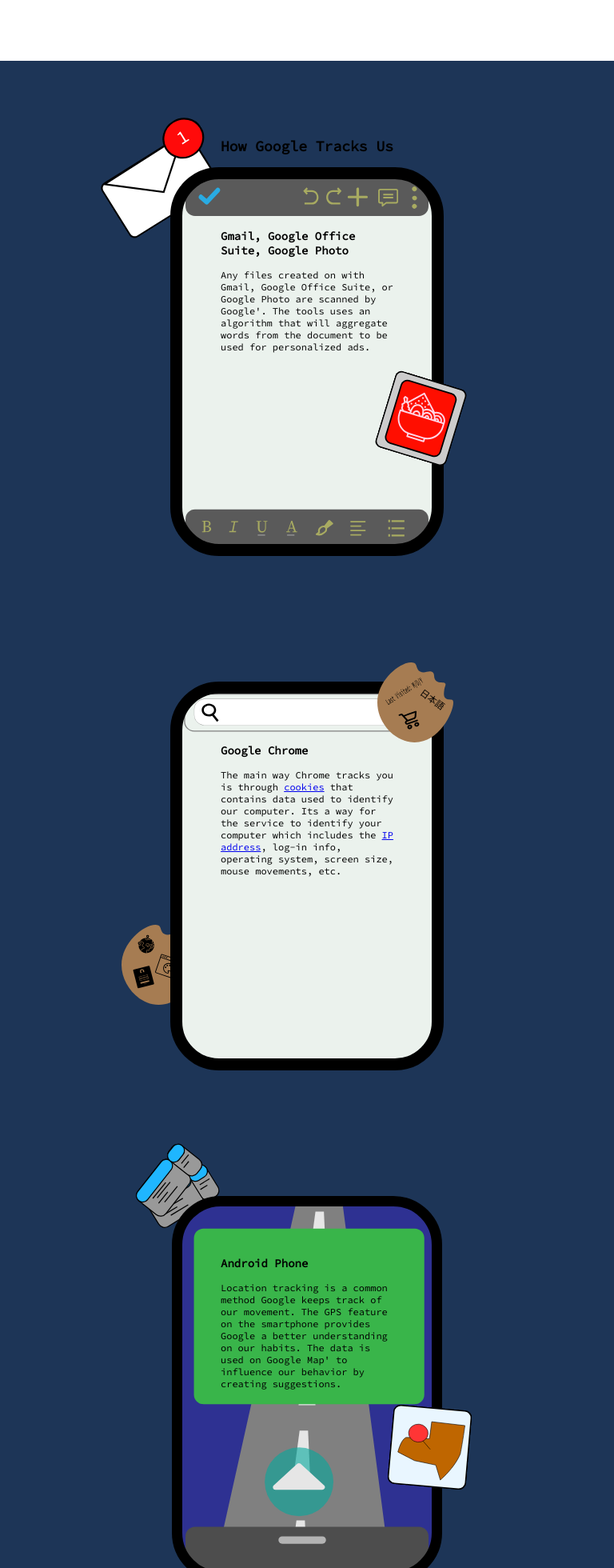
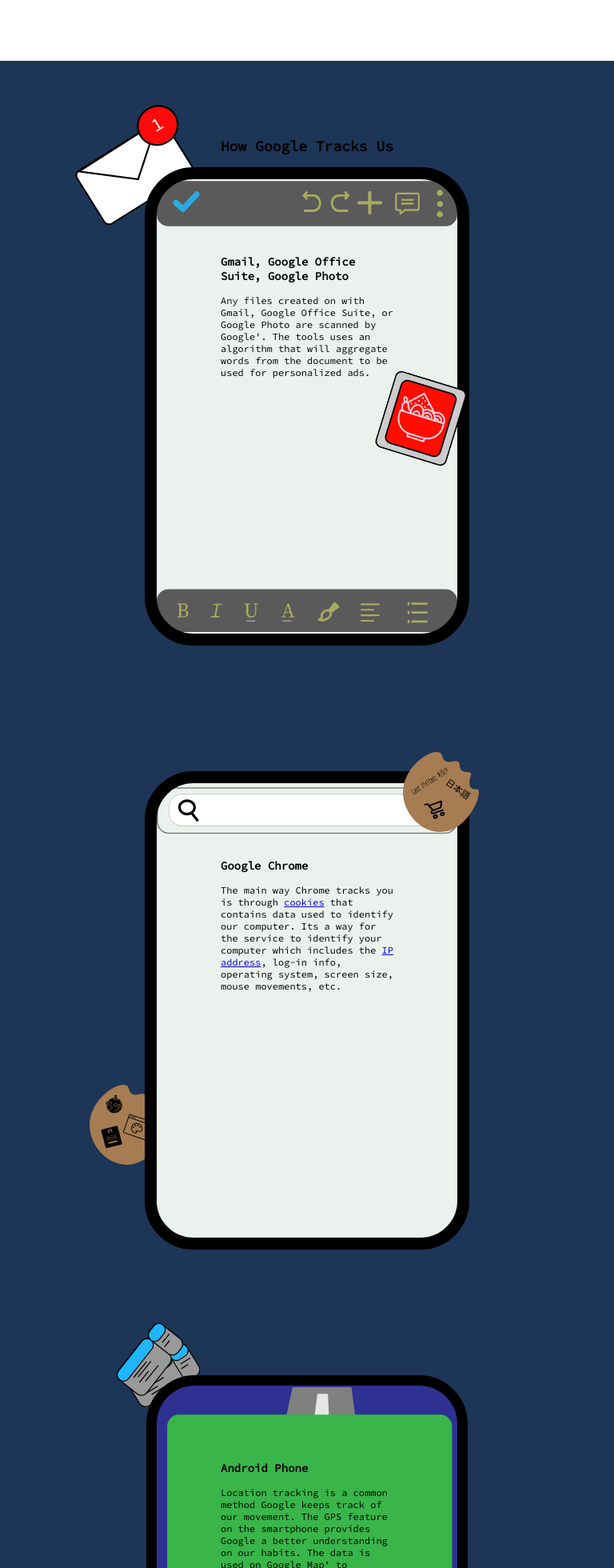
Before and after one commit to Greashun/YouGoogled, a Next.js app: page / in a window 768 px wide. Shown: the part 1040-3000 px from the top of the page at 80% size. Built offline with nearby package versions, Linux system fonts and the light colour scheme.

Commit message:
update media query for 481-769

```diff
--- a/styles/Home.module.css
+++ b/styles/Home.module.css
@@ -365,14 +365,14 @@
   .docSection,
   .browserSection,
   .mapSection {
-    height: 45vh;
-    padding: 3rem;
+    height: 51vh;
+    padding: 5rem;
     margin-bottom: 20.5vw;
     max-width: 27vh;
   }
 
   .slideSection {
-    height: 69vh;
+    height: 73vh;
   }
 
   .slideText {
@@ -385,13 +385,13 @@
   }
 
   .videoSection {
-    height: 104vh;
+    height: 110vh;
     padding: 3rem 9rem 4rem;
     margin-bottom: 2vh;
   }
 
   .videoTube {
-    padding: 1rem;
+    padding: 2rem;
     max-width: 415px;
   }
 
@@ -417,8 +417,8 @@
   }
 
   .emailIcon {
-    margin-top: -5vh;
-    margin-left: -32vh;
+    margin-top: -7vh;
+    margin-left: -36vh;
   }
 
   .ramenIcon {
@@ -428,22 +428,22 @@
 
   .cookieOneIcon {
     margin-top: -3vh;
-    margin-left: 11vh;
+    margin-left: 15vh;
   }
 
   .cookieTwoIcon {
-    margin-top: 38vh;
-    margin-left: -29vh;
+    margin-top: 49vh;
+    margin-left: -34vh;
   }
 
   .pinIcon {
     margin-top: 33vh;
-    margin-left: 13vh;
+    margin-left: 18vh;
   }
 
   .ticketsIcon {
     margin-top: -8vh;
-    margin-left: -27vh;
+    margin-left: -30vh;
   }
 }
 
```
